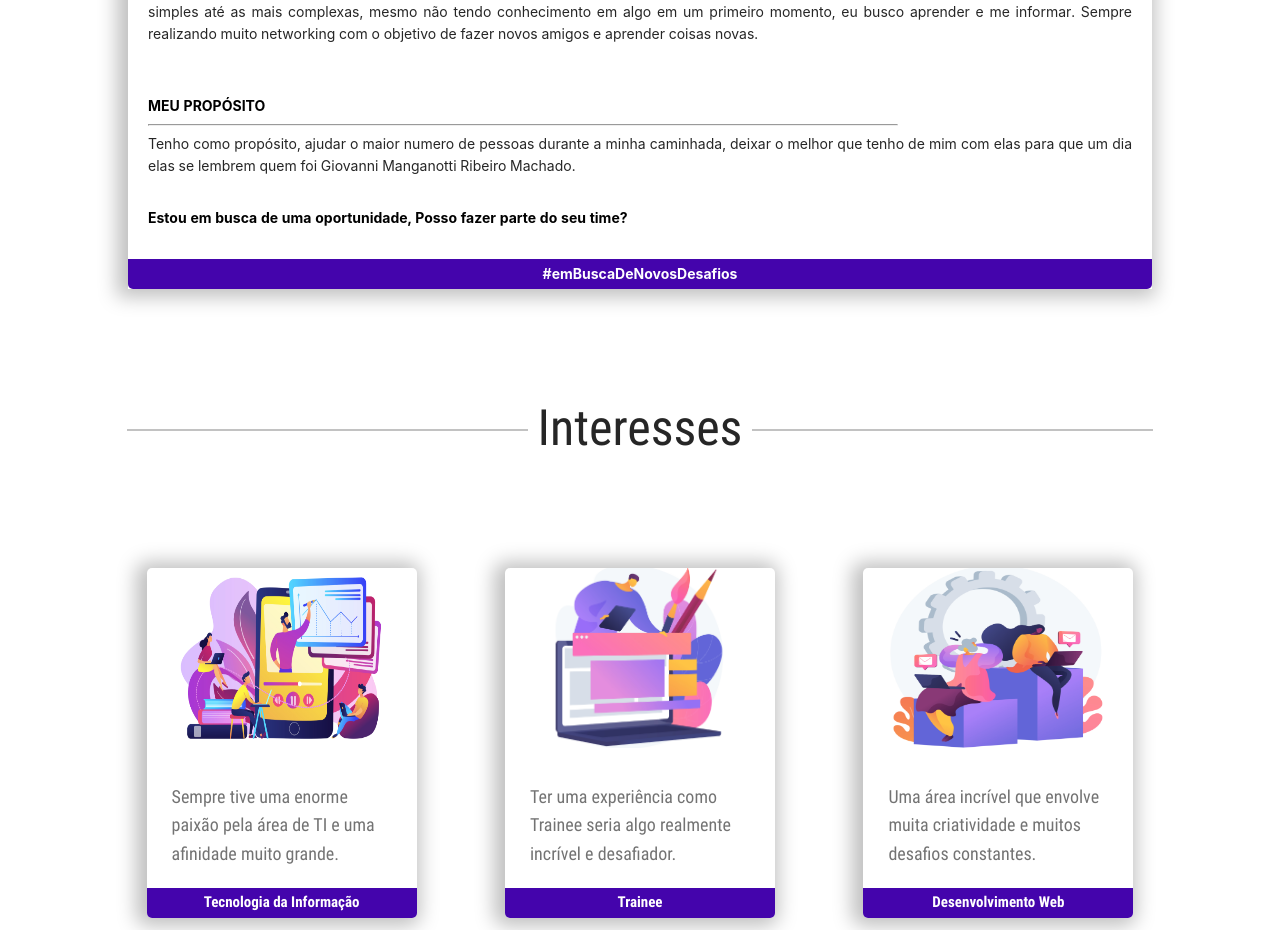
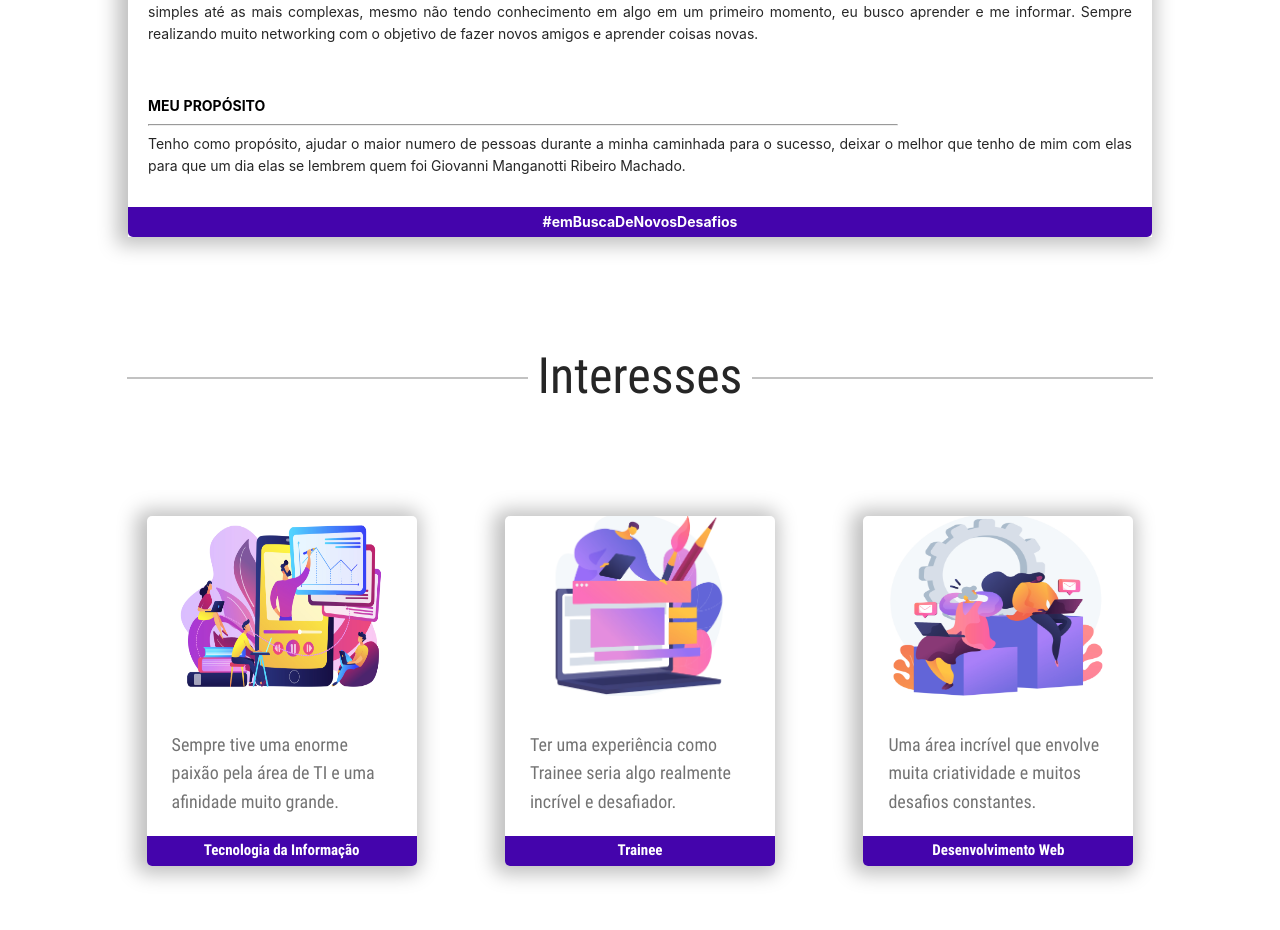
Before and after one commit to Giovanni001/my-portifolio, a React (Create React App) app in the folder front/: page / in a window 1280 px wide. Shown: the part 786-1716 px from the top of the page. Built offline with nearby package versions, Linux system fonts and the light colour scheme; what @react-pdf/renderer would draw is missing.

Commit message:
about me

```diff
--- a/front/src/modules/home/about-me/index.jsx
+++ b/front/src/modules/home/about-me/index.jsx
@@ -62,16 +62,16 @@ function AboutMe() {
             </div>
             <p className={style.letterText2}>
               Tenho como propósito, ajudar o maior numero de pessoas durante a
-              minha caminhada, deixar o melhor que tenho de mim com elas para
-              que um dia elas se lembrem quem foi Giovanni Manganotti Ribeiro
-              Machado.
+              minha caminhada para o sucesso, deixar o melhor que tenho de mim
+              com elas para que um dia elas se lembrem quem foi Giovanni
+              Manganotti Ribeiro Machado.
             </p>
-            <div className={style.bottomText}>
+            {/* <div className={style.bottomText}>
               <p className={style.bottomTextStyle}>
                 Estou em busca de uma oportunidade, Posso fazer parte do seu
                 time?
               </p>
-            </div>
+            </div> */}
             <div className={style.hireMe}>
               <p className={style.hireMeStyle}>#emBuscaDeNovosDesafios</p>
             </div>
--- a/front/src/modules/home/skills/index.jsx
+++ b/front/src/modules/home/skills/index.jsx
@@ -92,9 +92,9 @@ function Skills() {
           return (
             <div key={index}>
               <Circle
+                animation
                 image={image}
                 text={text}
-                animation
                 onClick={() => showModal(id)}
               />
             </div>
```
